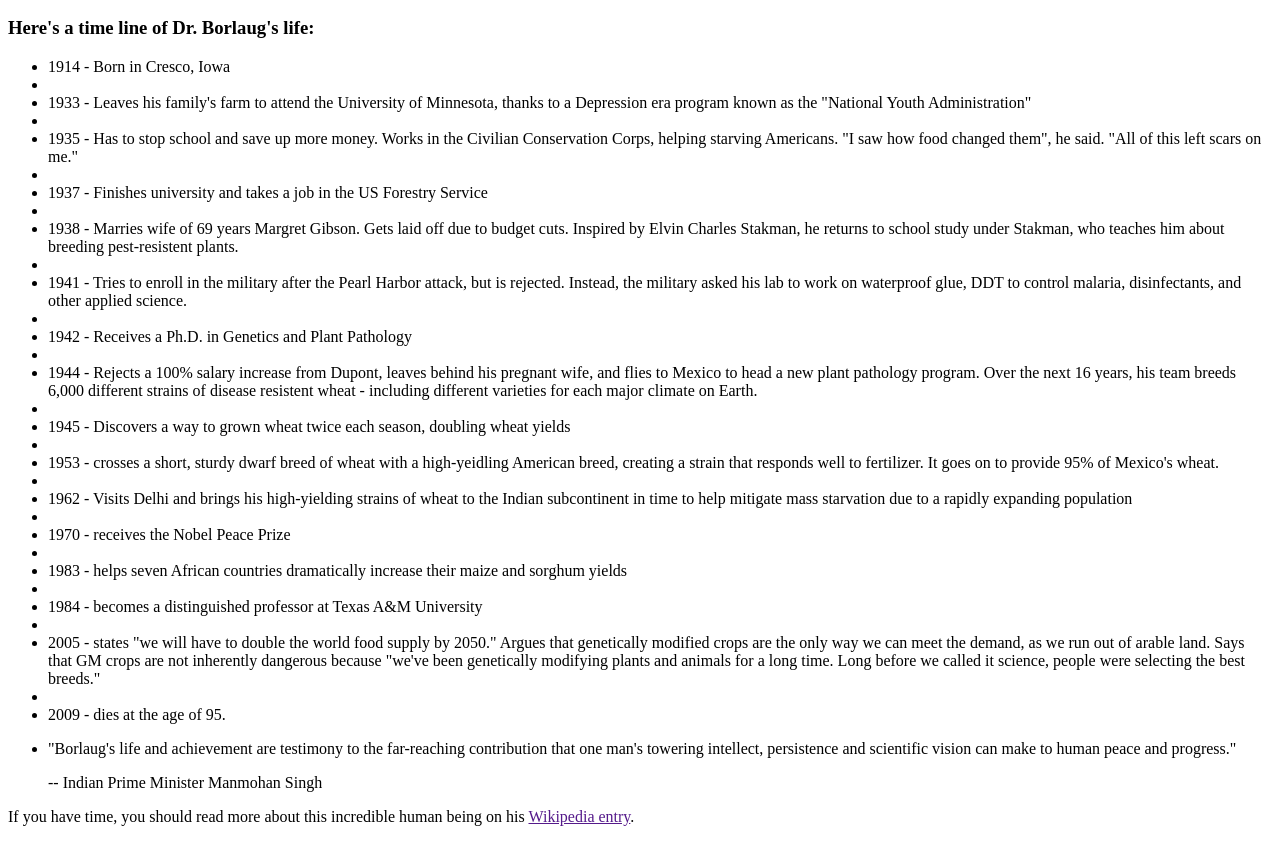
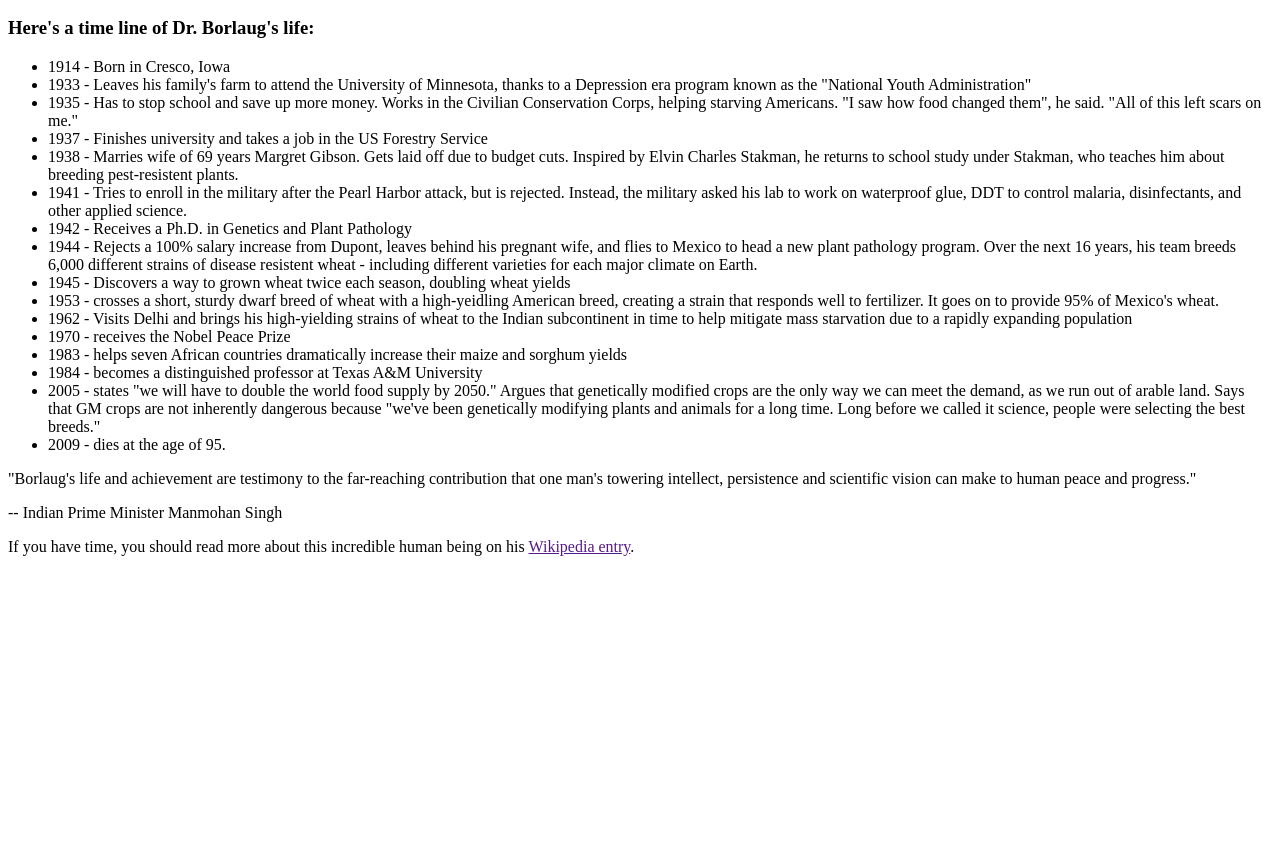
Before and after one commit to anyars-encarta/Anyars-Khasana-HTML-CSS, a plain HTML site: page index.html in a window 1280 px wide. Shown: the part 424-1266 px from the top of the page. After the commit the page ends 996 px from the top, so only its background shows below. Drawn offline with Linux system fonts and the light colour scheme.

Commit message:
html corrected

```diff
--- a/index.html
+++ b/index.html
@@ -19,22 +19,23 @@
       <section id="tribute-info">
         <h3>Here's a time line of Dr. Borlaug's life:</h3>
         <ul>
-          <li>1914 - Born in Cresco, Iowa<li>
-            <li>1933 - Leaves his family's farm to attend the University of Minnesota, thanks to a Depression era program known as the "National Youth Administration"<li>
-            <li>1935 - Has to stop school and save up more money. Works in the Civilian Conservation Corps, helping starving Americans. "I saw how food changed them", he said. "All of this left scars on me."<li>
-            <li>1937 - Finishes university and takes a job in the US Forestry Service<li>
-            <li>1938 - Marries wife of 69 years Margret Gibson. Gets laid off due to budget cuts. Inspired by Elvin Charles Stakman, he returns to school study under Stakman, who teaches him about breeding pest-resistent plants.<li>
-            <li>1941 - Tries to enroll in the military after the Pearl Harbor attack, but is rejected. Instead, the military asked his lab to work on waterproof glue, DDT to control malaria, disinfectants, and other applied science.<li>
-            <li>1942 - Receives a Ph.D. in Genetics and Plant Pathology<li>
-            <li>1944 - Rejects a 100% salary increase from Dupont, leaves behind his pregnant wife, and flies to Mexico to head a new plant pathology program. Over the next 16 years, his team breeds 6,000 different strains of disease resistent wheat - including different varieties for each major climate on Earth.<li>
-            <li>1945 - Discovers a way to grown wheat twice each season, doubling wheat yields<li>
-            <li>1953 - crosses a short, sturdy dwarf breed of wheat with a high-yeidling American breed, creating a strain that responds well to fertilizer. It goes on to provide 95% of Mexico's wheat.<li>
-            <li>1962 - Visits Delhi and brings his high-yielding strains of wheat to the Indian subcontinent in time to help mitigate mass starvation due to a rapidly expanding population<li>
-            <li>1970 - receives the Nobel Peace Prize<li>
-            <li>1983 - helps seven African countries dramatically increase their maize and sorghum yields<li>
-            <li>1984 - becomes a distinguished professor at Texas A&M University<li>
-            <li>2005 - states "we will have to double the world food supply by 2050." Argues that genetically modified crops are the only way we can meet the demand, as we run out of arable land. Says that GM crops are not inherently dangerous because "we've been genetically modifying plants and animals for a long time. Long before we called it science, people were selecting the best breeds."<li>
-            <li>2009 - dies at the age of 95.<li>
+            <li>1914 - Born in Cresco, Iowa</li>
+            <li>1933 - Leaves his family's farm to attend the University of Minnesota, thanks to a Depression era program known as the "National Youth Administration"</li>
+            <li>1935 - Has to stop school and save up more money. Works in the Civilian Conservation Corps, helping starving Americans. "I saw how food changed them", he said. "All of this left scars on me."</li>
+            <li>1937 - Finishes university and takes a job in the US Forestry Service</li>
+            <li>1938 - Marries wife of 69 years Margret Gibson. Gets laid off due to budget cuts. Inspired by Elvin Charles Stakman, he returns to school study under Stakman, who teaches him about breeding pest-resistent plants.</li>
+            <li>1941 - Tries to enroll in the military after the Pearl Harbor attack, but is rejected. Instead, the military asked his lab to work on waterproof glue, DDT to control malaria, disinfectants, and other applied science.</li>
+            <li>1942 - Receives a Ph.D. in Genetics and Plant Pathology</li>
+            <li>1944 - Rejects a 100% salary increase from Dupont, leaves behind his pregnant wife, and flies to Mexico to head a new plant pathology program. Over the next 16 years, his team breeds 6,000 different strains of disease resistent wheat - including different varieties for each major climate on Earth.</li>
+            <li>1945 - Discovers a way to grown wheat twice each season, doubling wheat yields</li>
+            <li>1953 - crosses a short, sturdy dwarf breed of wheat with a high-yeidling American breed, creating a strain that responds well to fertilizer. It goes on to provide 95% of Mexico's wheat.</li>
+            <li>1962 - Visits Delhi and brings his high-yielding strains of wheat to the Indian subcontinent in time to help mitigate mass starvation due to a rapidly expanding population</li>
+            <li>1970 - receives the Nobel Peace Prize</li>
+            <li>1983 - helps seven African countries dramatically increase their maize and sorghum yields</li>
+            <li>1984 - becomes a distinguished professor at Texas A&M University</li>
+            <li>2005 - states "we will have to double the world food supply by 2050." Argues that genetically modified crops are the only way we can meet the demand, as we run out of arable land. Says that GM crops are not inherently dangerous because "we've been genetically modifying plants and animals for a long time. Long before we called it science, people were selecting the best breeds."</li>
+            <li>2009 - dies at the age of 95.</li>
+        </ul>
             <p>"Borlaug's life and achievement are testimony to the far-reaching contribution that one man's towering intellect, persistence and scientific vision can make to human peace and progress."</p>
             <p>-- Indian Prime Minister Manmohan Singh</p>
       </section>
```
